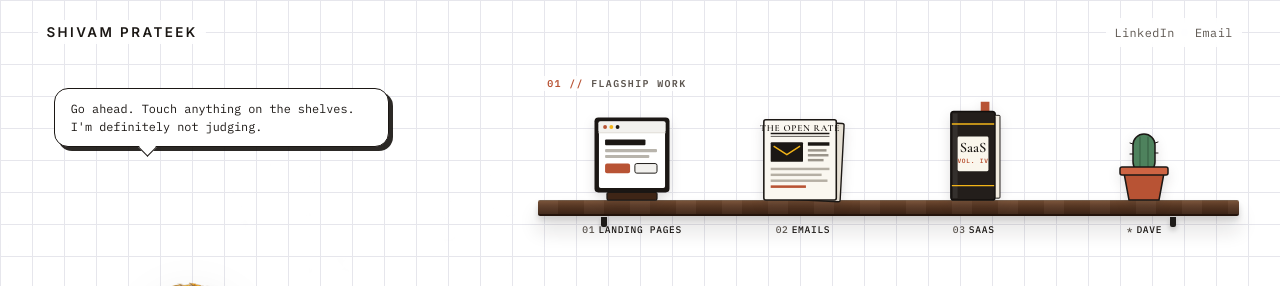
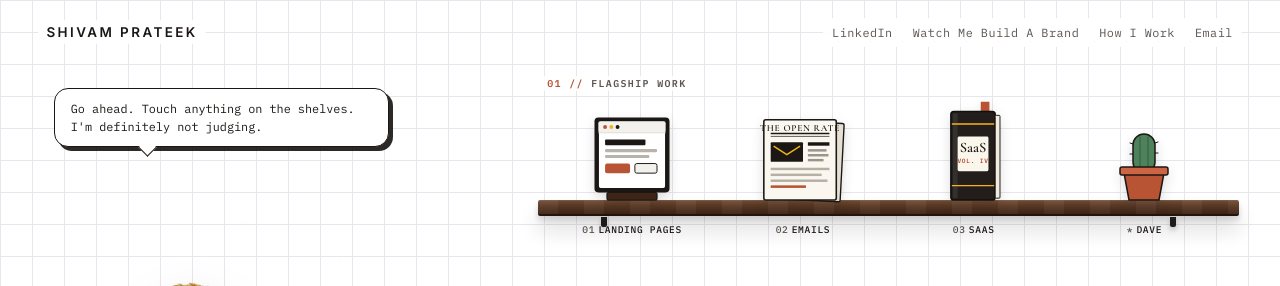
Before and after one commit to shivamswaraas/Portfolio, a plain HTML site: page index.html in a window 1280 px wide. Shown: the top 286 px of the page. Drawn offline with nearby package versions, Linux system fonts and the light colour scheme.

Commit message:
Update index.html
updated links of portfolio and walkthrough

```diff
--- a/index.html
+++ b/index.html
@@ -1455,6 +1455,8 @@
     <span class="brand-name">SHIVAM PRATEEK</span>
     <nav class="top-nav" aria-label="Contact links">
       <a href="https://linkedin.com/in/shivamswaraas" target="_blank" rel="noopener noreferrer" class="top-link">LinkedIn</a>
+      <a href="https://shivamswaraas.github.io/Walk-With-A-Copywriter/" target="_blank" rel="noopener noreferrer" class="top-link">Watch Me Build A Brand</a>
+      <a href="https://shivamswaraas.github.io/CoffeeWriting/" target="_blank" rel="noopener noreferrer" class="top-link">How I Work</a>
       <a href="mailto:ShivamSwaraas@Gmail.com" class="top-link">Email</a>
     </nav>
   </header>
```
